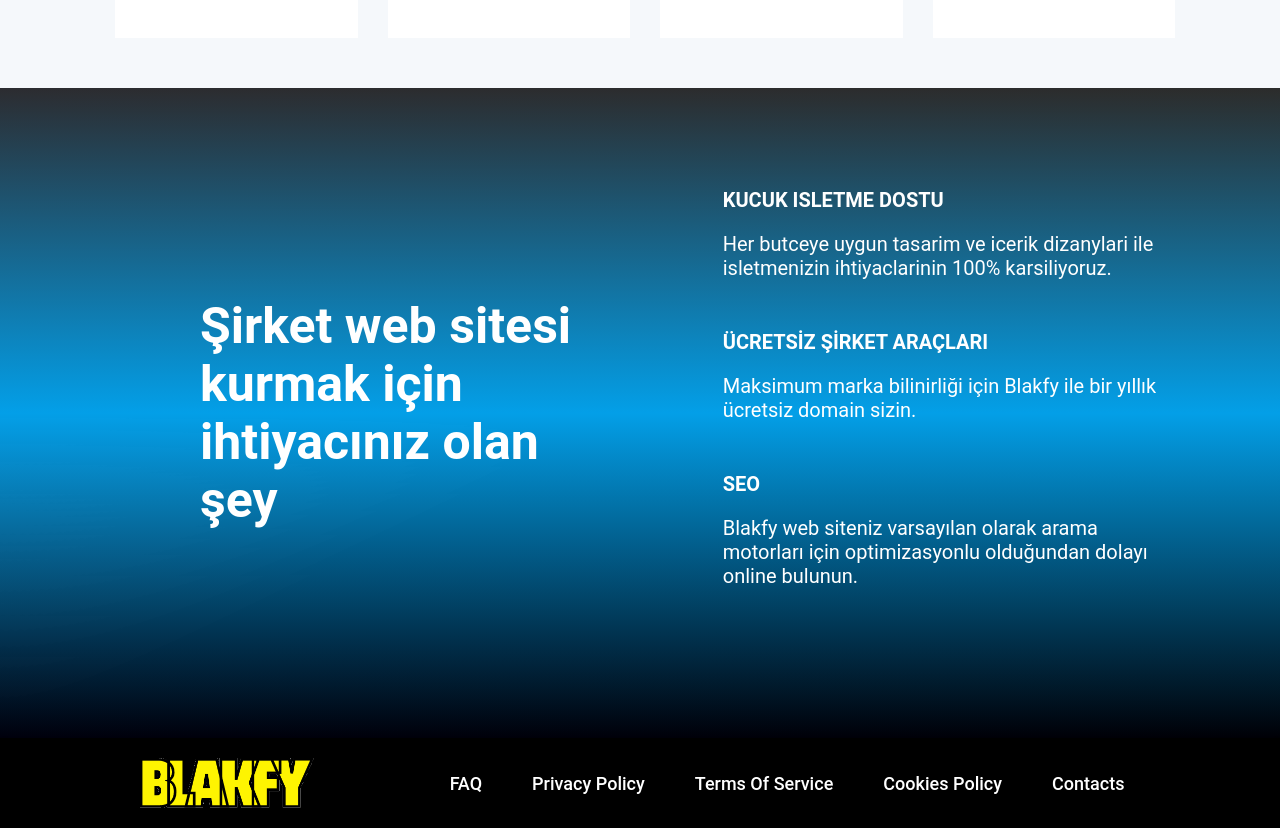
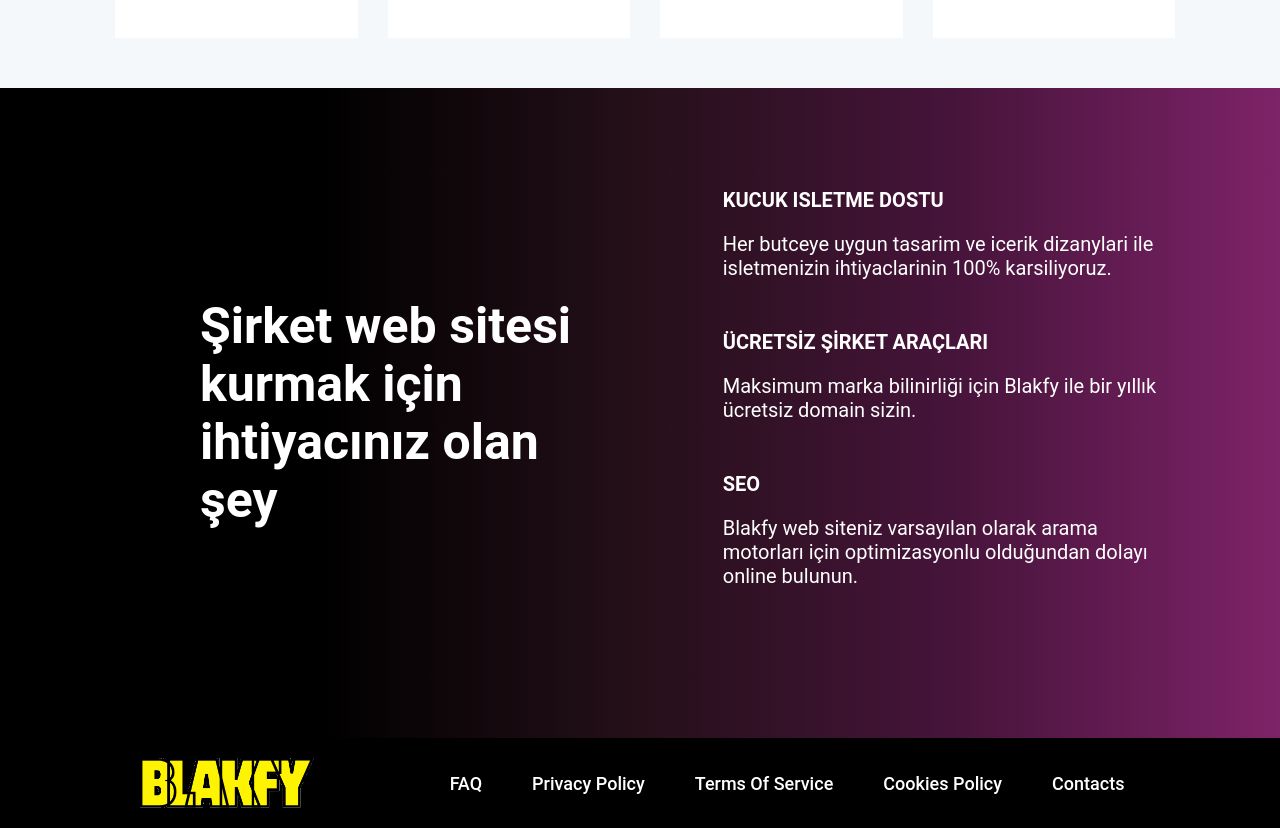
Before and after one commit to Blakfy-com/blakfy, a React (Create React App) app: page / in a window 1280 px wide. Shown: the part 1354-2182 px from the top of the page. Built offline with nearby package versions, Linux system fonts and the light colour scheme; a web font is replaced by a local one.

Commit message:
04.04 Color

```diff
--- a/src/Components/Pages/Home/ContentKnowledge/ContentKnowledge.css
+++ b/src/Components/Pages/Home/ContentKnowledge/ContentKnowledge.css
@@ -5,9 +5,8 @@
     align-items: center;
     padding: 100px;
     /* background: linear-gradient(180deg, #fa4b68 0%, #f5536e 100%); */
-    background: linear-gradient(rgb(44, 44, 43), rgb(3, 159, 231), transparent),
-        linear-gradient(to top left, rgb(0, 0, 0), rgb(0, 0, 0), transparent),
-        linear-gradient(to top right, rgb(0, 0, 12), transparent);
+    background-image: linear-gradient(to left, #7d2368, #47143B, #251019, #000000, #000000);
+
     background-blend-mode: screen;
     color: white;
 }
```
